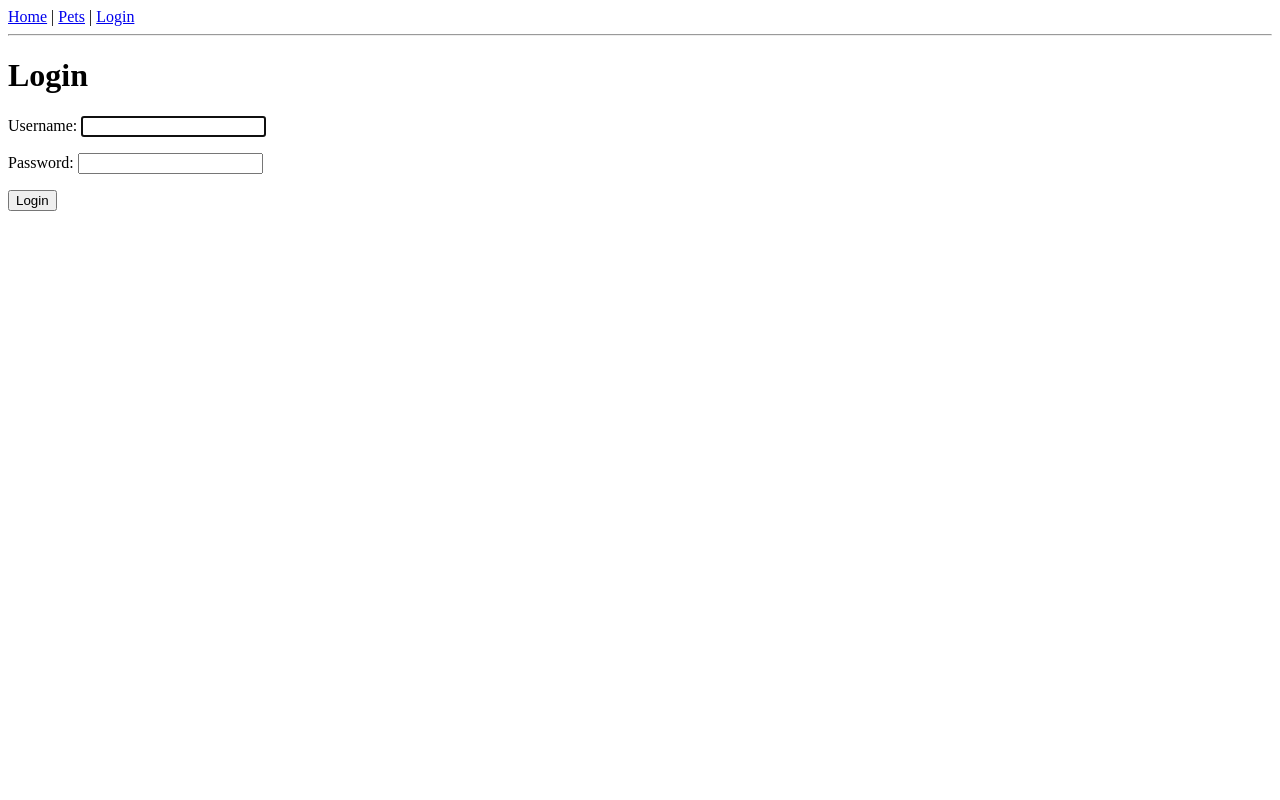
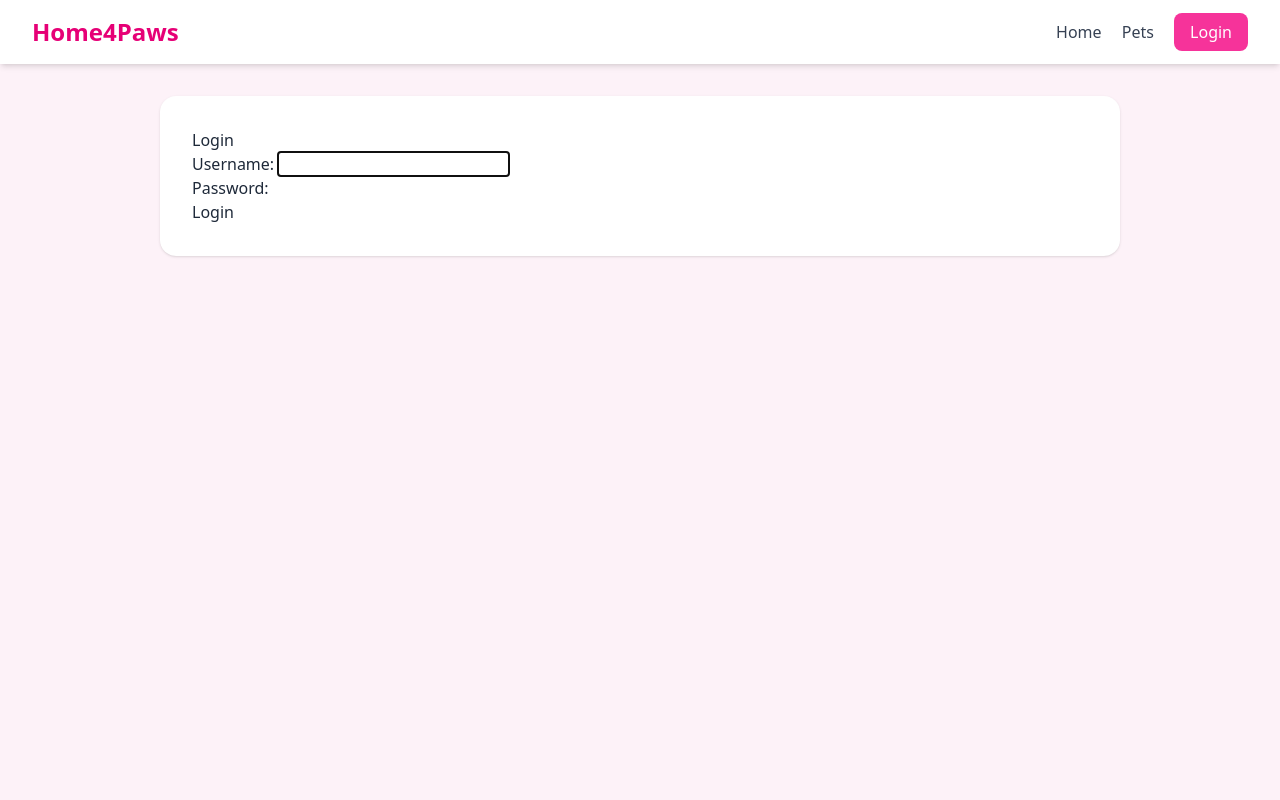
Before and after one commit to GabzStamatov/home4paws, a Django app: a page that uses core/templates/core/base.html in a window 1280 px wide. Run offline with Django 5.2, Linux system fonts and the light colour scheme.

Commit message:
added Tailwind styling with shared base template

```diff
--- a/core/templates/core/base.html
+++ b/core/templates/core/base.html
@@ -2,42 +2,46 @@
 <html>
 <head>
     <title>Home4Paws</title>
+    <script src="https://cdn.jsdelivr.net/npm/@tailwindcss/browser@4"></script>
 </head>
-<body>
 
-<nav>
-    <a href="{% url 'home' %}">Home</a> |
-    <a href="{% url 'pet_list' %}">Pets</a> |
+<body class="bg-pink-50 min-h-screen text-gray-800">
+
+<nav class="bg-white shadow-md px-8 py-4 flex justify-between items-center">
+    <h1 class="text-2xl font-bold text-pink-600">Home4Paws</h1>
+
+    <div class="space-x-4">
+        <a class="text-gray-700 hover:text-pink-600" href="{% url 'home' %}">Home</a>
+        <a class="text-gray-700 hover:text-pink-600" href="{% url 'pet_list' %}">Pets</a>
 
         {% if user.is_authenticated %}
-
             {% if user.profile.role == 'ADOPTER' %}
-            <a href="{% url 'my_applications' %}">My Applications</a> |
-            <a href="{% url 'my_favourites' %}">Favourites</a> |
+                <a class="text-gray-700 hover:text-pink-600" href="{% url 'my_applications' %}">My Applications</a>
+                <a class="text-gray-700 hover:text-pink-600" href="{% url 'my_favourites' %}">Favourites</a>
             {% endif %}
 
             {% if user.profile.role == 'STAFF' or user.profile.role == 'ADMIN' %}
-            <a href="{% url 'staff_applications' %}">Applications</a> |
+                <a class="text-gray-700 hover:text-pink-600" href="{% url 'staff_applications' %}">Applications</a>
             {% endif %}
 
             {% if user.is_staff %}
-            <a href="/admin/">Admin</a> |
+                <a class="text-gray-700 hover:text-pink-600" href="/admin/">Admin</a>
             {% endif %}
 
-        <span>Logged in as {{ user.username }}</span> |
-        <a href="{% url 'logout' %}">Logout</a>
-
+            <span class="text-sm text-gray-500">Logged in as {{ user.username }}</span>
+            <a class="text-red-500 hover:text-red-700" href="{% url 'logout' %}">Logout</a>
         {% else %}
-
-        <a href="{% url 'login' %}">Login</a>
-
+            <a class="bg-pink-500 text-white px-4 py-2 rounded-lg hover:bg-pink-600" href="{% url 'login' %}">Login</a>
         {% endif %}
+    </div>
 </nav>
 
-<hr>
-
+<main class="max-w-5xl mx-auto p-8">
+    <div class="bg-white rounded-2xl shadow p-8">
         {% block content %}
         {% endblock %}
+    </div>
+</main>
 
 </body>
 </html>
```
Also changed, not shown: db.sqlite3. Lines whose indentation alone changed are shown as unchanged.
